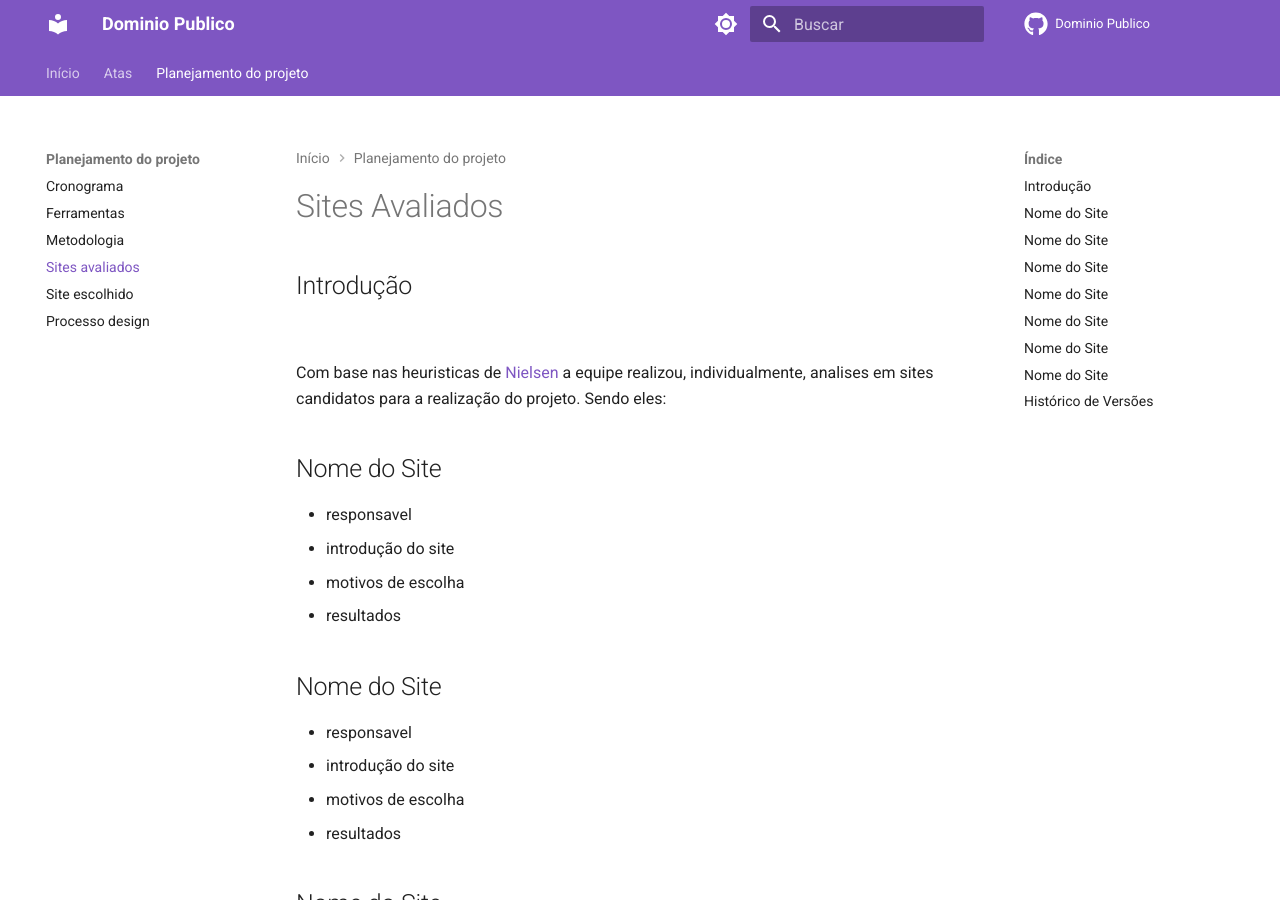
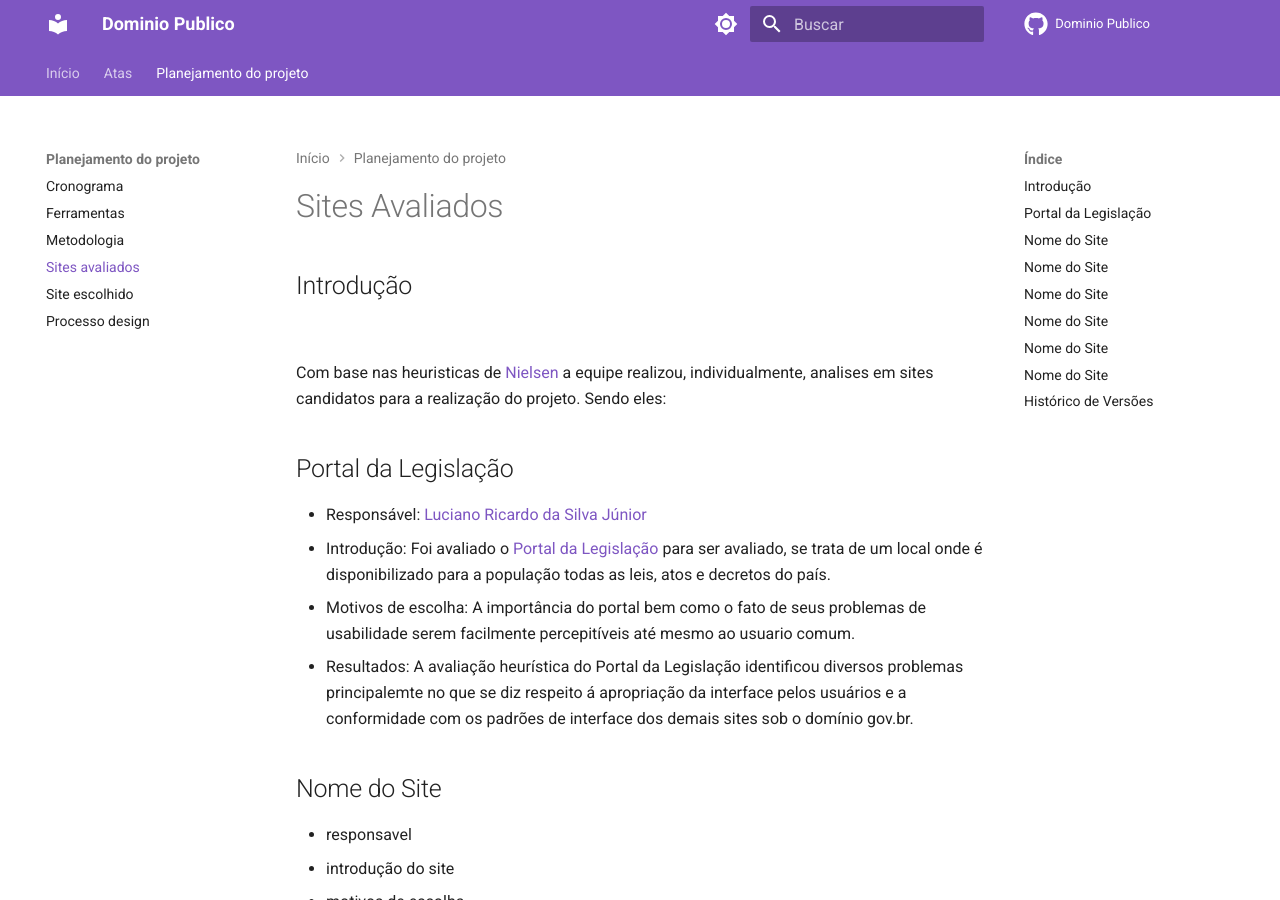
Before and after one commit to Interacao-Humano-Computador/2023.2-Dominio-Publico, an MkDocs documentation site: the page built from docs/planejamento/sites_avaliados.md, in a window 1280 px wide and 900 px high. Built offline with MkDocs 1.6.1 and Material for MkDocs 9.7.7, drawn with Linux system fonts in a browser that asks for light colours; comment, search, counter and statistics services are not loaded; some of the changed text lies outside the part shown.

Commit message:
docs avaliacao do portal da legislacao

```diff
--- a/docs/planejamento/sites_avaliados.md
+++ b/docs/planejamento/sites_avaliados.md
@@ -4,11 +4,13 @@
 
 <p style="text-align: justify;">&emsp;&emsp;</p> Com base nas heuristicas de <a href="##">Nielsen</a> a equipe realizou, individualmente, analises em sites candidatos para a realização do projeto. Sendo eles:
 
-## Nome do Site
-- responsavel
-- introdução do site
-- motivos de escolha
-- resultados
+## Portal da Legislação
+
+- Responsável: [Luciano Ricardo da Silva Júnior](https://github.com/l-ricardo)
+- Introdução: Foi avaliado o [Portal da Legislação](http://www4.planalto.gov.br/legislacao/) para ser avaliado, se trata de um local onde é disponibilizado para a população todas as leis, atos e decretos do país.
+- Motivos de escolha: A importância do portal bem como o fato de seus problemas de usabilidade serem facilmente percepitíveis até mesmo ao usuario comum.
+- Resultados: A avaliação heurística do Portal da Legislação identificou diversos problemas principalemte no que se diz respeito á apropriação da interface pelos usuários e a conformidade com os padrões de interface dos demais sites sob o domínio gov.br.
+
 
 ## Nome do Site
 - responsavel
@@ -48,6 +50,7 @@
 
 ## Histórico de Versões
 
-| Versão | Data       | Descrição                         | Autor(es)                                       | Revisor(es) |
-| ------ | ---------- | --------------------------------- | ----------------------------------------------- | ----------- |
-| 1.0    | 28/09/2023 | Estrutura da documentação         | [Victor Hugo](https://github.com/ViictorHugoo)  | Todos       |
+| Versão | Data       | Descrição                                                                    | Autor(es)                                       | Revisor(es)                                    |
+| ------ | ---------- | ---------------------------------------------------------------------------- | ----------------------------------------------- | ---------------------------------------------- |
+| 1.0    | 28/09/2023 | Estrutura da documentação                                                    | [Victor Hugo](https://github.com/ViictorHugoo)  | Todos                                          |
+| 1.1    | 28/09/2023 | Avaliação do [Portal da Legislação](http://www4.planalto.gov.br/legislacao/) | [Luciano Ricardo](https://github.com/l-ricardo) | [Victor Hugo](https://github.com/ViictorHugoo) |
```
